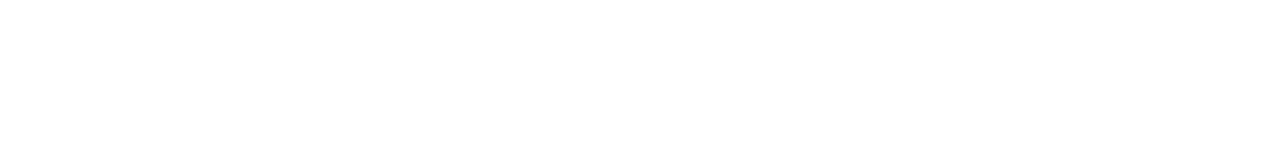
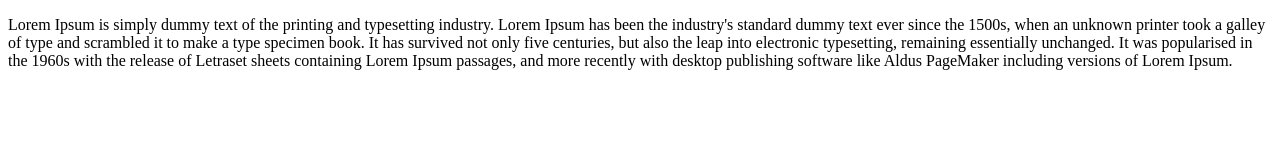
Before and after one commit to NicoMaximiliano/prueba-git, a plain HTML site: page index.html in a window 1280 px wide. Drawn offline with Linux system fonts and the light colour scheme.

Commit message:
Agregando un parrafo en el html

```diff
--- a/index.html
+++ b/index.html
@@ -5,5 +5,17 @@
     <meta name="viewport" content="width=device-width, initial-scale=1.0" />
     <title>Prueba de Git</title>
   </head>
-  <body></body>
+  <body>
+    <p>
+      Lorem Ipsum is simply dummy text of the printing and typesetting industry.
+      Lorem Ipsum has been the industry's standard dummy text ever since the
+      1500s, when an unknown printer took a galley of type and scrambled it to
+      make a type specimen book. It has survived not only five centuries, but
+      also the leap into electronic typesetting, remaining essentially
+      unchanged. It was popularised in the 1960s with the release of Letraset
+      sheets containing Lorem Ipsum passages, and more recently with desktop
+      publishing software like Aldus PageMaker including versions of Lorem
+      Ipsum.
+    </p>
+  </body>
 </html>
```
